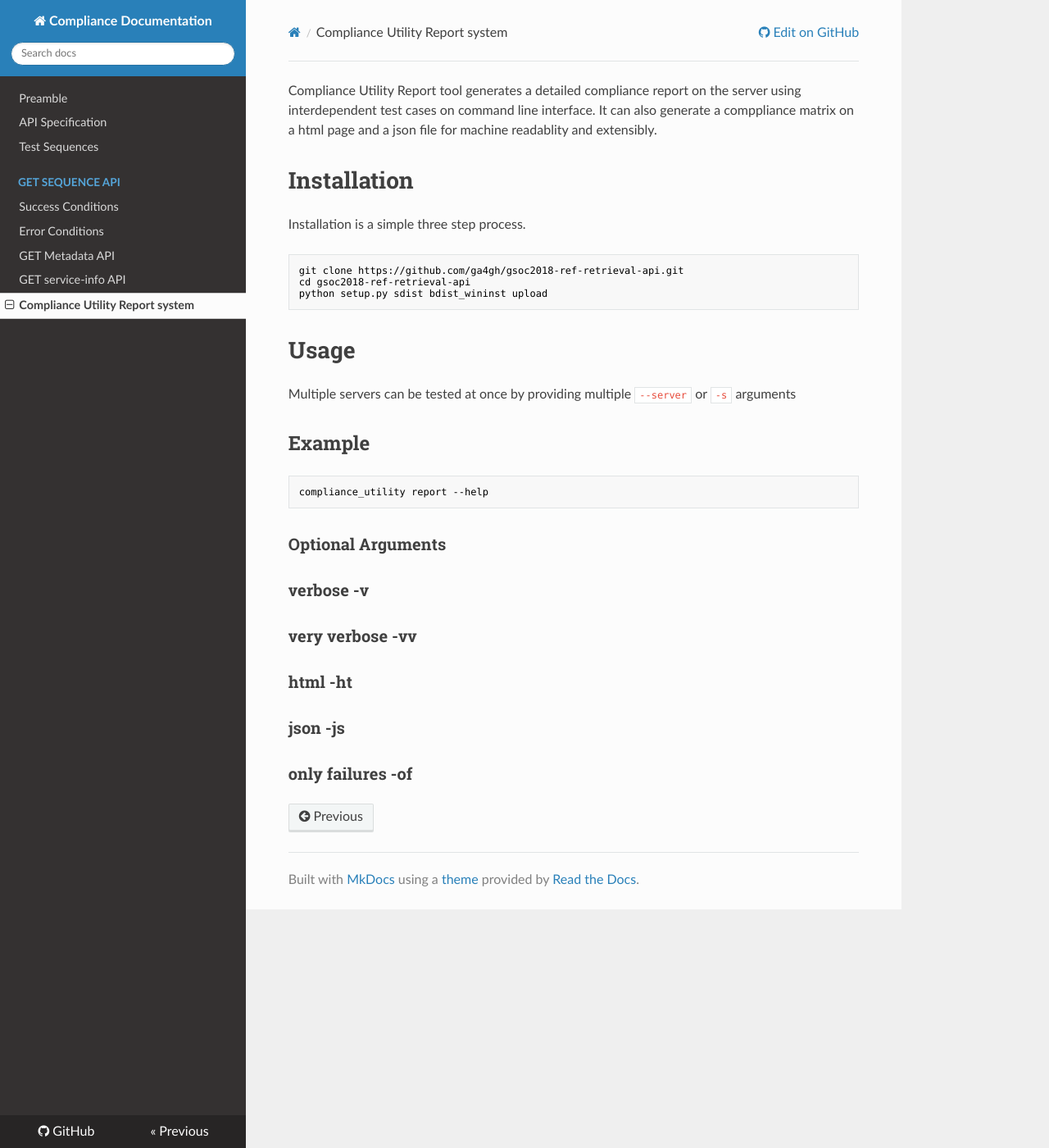
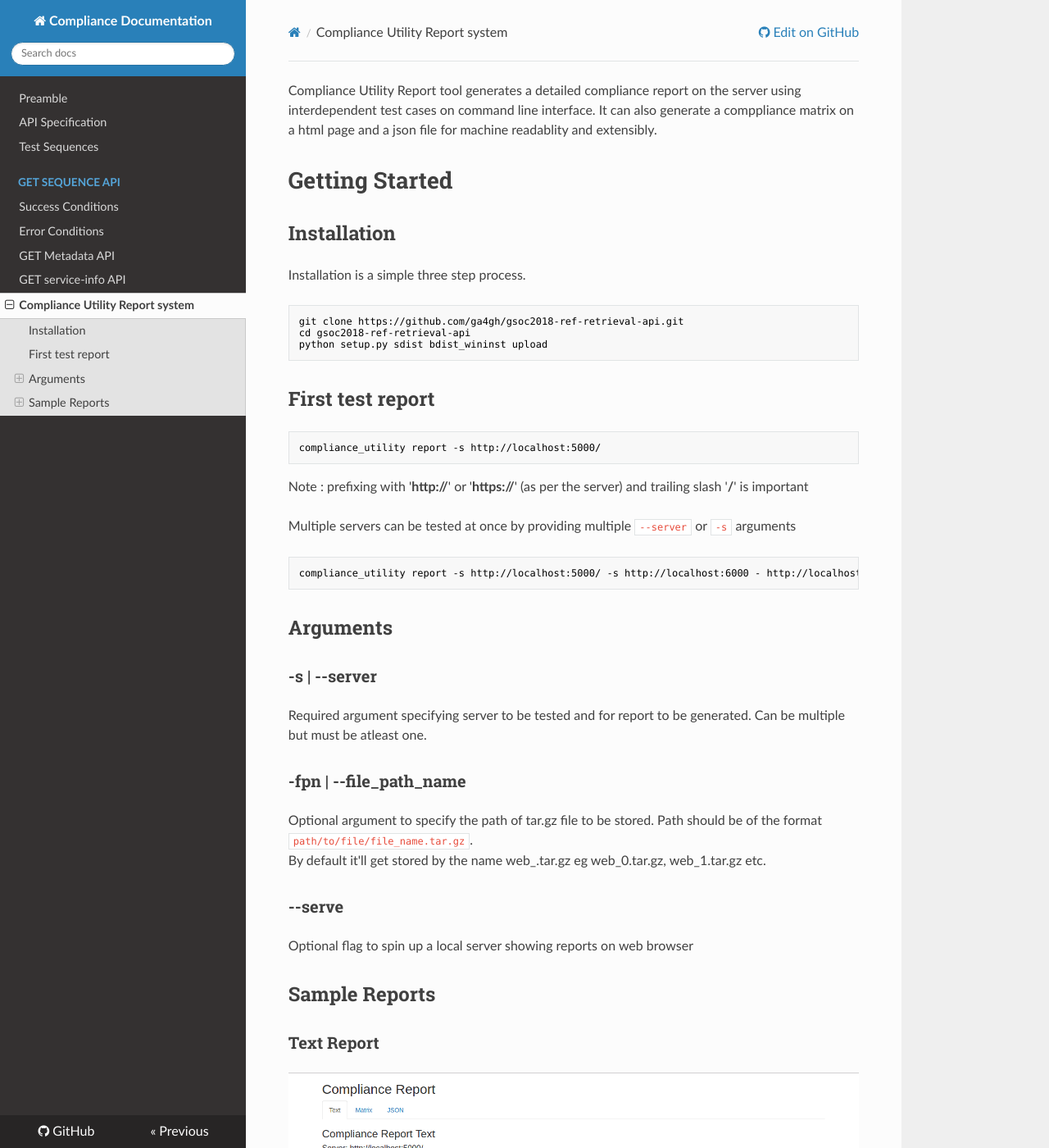
Before and after one commit to ga4gh/refget-compliance-suite, an MkDocs documentation site: the page built from docs/utility.md, in a window 1280 px wide and 1400 px high. Shown: the whole window at 82% size. Built offline with MkDocs 1.6.1, drawn with Linux system fonts in a browser that asks for light colours; nearby versions of some CDN libraries; old or Windows-style settings are respelled for this version of MkDocs; some of the changed text lies outside the part shown.

Commit message:
Docs ready and images added

````diff
--- a/docs/utility.md
+++ b/docs/utility.md
@@ -1,6 +1,8 @@
 Compliance Utility Report tool generates a detailed compliance report on the server using interdependent test cases on command line interface. It can also generate a comppliance matrix on a html page and a json file for machine readablity and extensibly.
 
-# Installation
+# Getting Started
+
+## Installation
 Installation is a simple three step process.
 
 ```base
@@ -9,24 +11,38 @@ cd gsoc2018-ref-retrieval-api
 python setup.py sdist bdist_wininst upload
 ```
 
-# Usage
+## First test report
+
+```base
+compliance_utility report -s http://localhost:5000/
+```
+Note : prefixing with '**http://**' or '**https://**' (as per the server) and trailing slash '**/**' is important
+
 Multiple servers can be tested at once by providing multiple `--server` or `-s` arguments
 
-<h2> Example </h2>
-
 ```base
-compliance_utility report --help
+compliance_utility report -s http://localhost:5000/ -s http://localhost:6000 - http://localhost:7000
 ```
 
+## Arguments
 
-<h3> Optional Arguments </h3>
+### -s | --server
+Required argument specifying server to be tested and for report to be generated. Can be multiple but must be atleast one.
 
-<h3> verbose -v</h3>
+### -fpn | --file_path_name
+Optional argument to specify the path of tar.gz file to be stored. Path should be of the format `path/to/file/file_name.tar.gz`.
+By default it'll get stored by the name web_<some_integer>.tar.gz eg web_0.tar.gz, web_1.tar.gz etc.
 
-<h3> very verbose -vv </h3>
+### --serve
+Optional flag to spin up a local server showing reports on web browser
 
-<h3> html -ht </h3>
+## Sample Reports
 
-<h3> json -js </h3>
+### Text Report
+![Alt text](assets/text.png?raw=true "Text Report")
 
-<h3> only failures -of </h3>
+### Compliance Matrix
+![Alt text](assets/matrix.png?raw=true "Text Report")
+
+### JSON Report
+![Alt text](assets/json.png?raw=true "Text Report")
````
Also changed, not shown: docs/assets/json.png (added), docs/assets/matrix.png (added), docs/assets/text.png (added), 2 other files.
